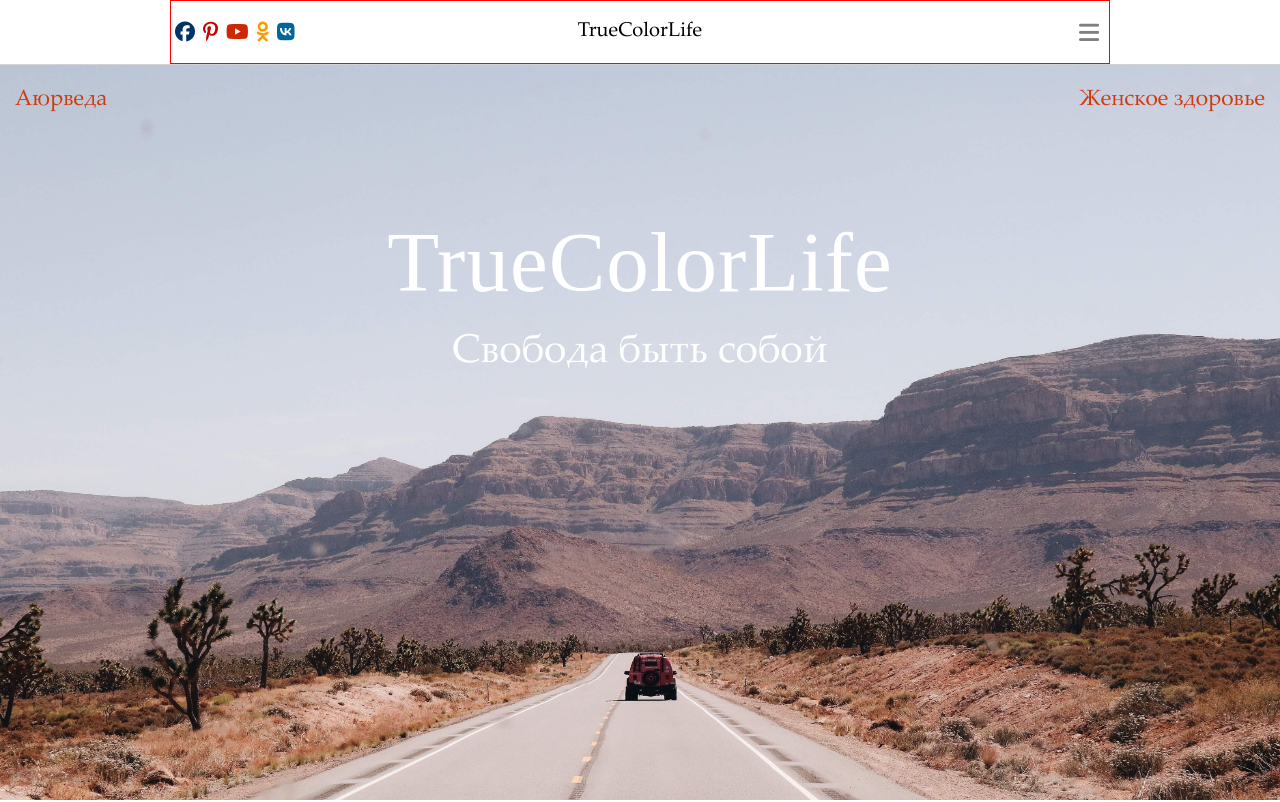
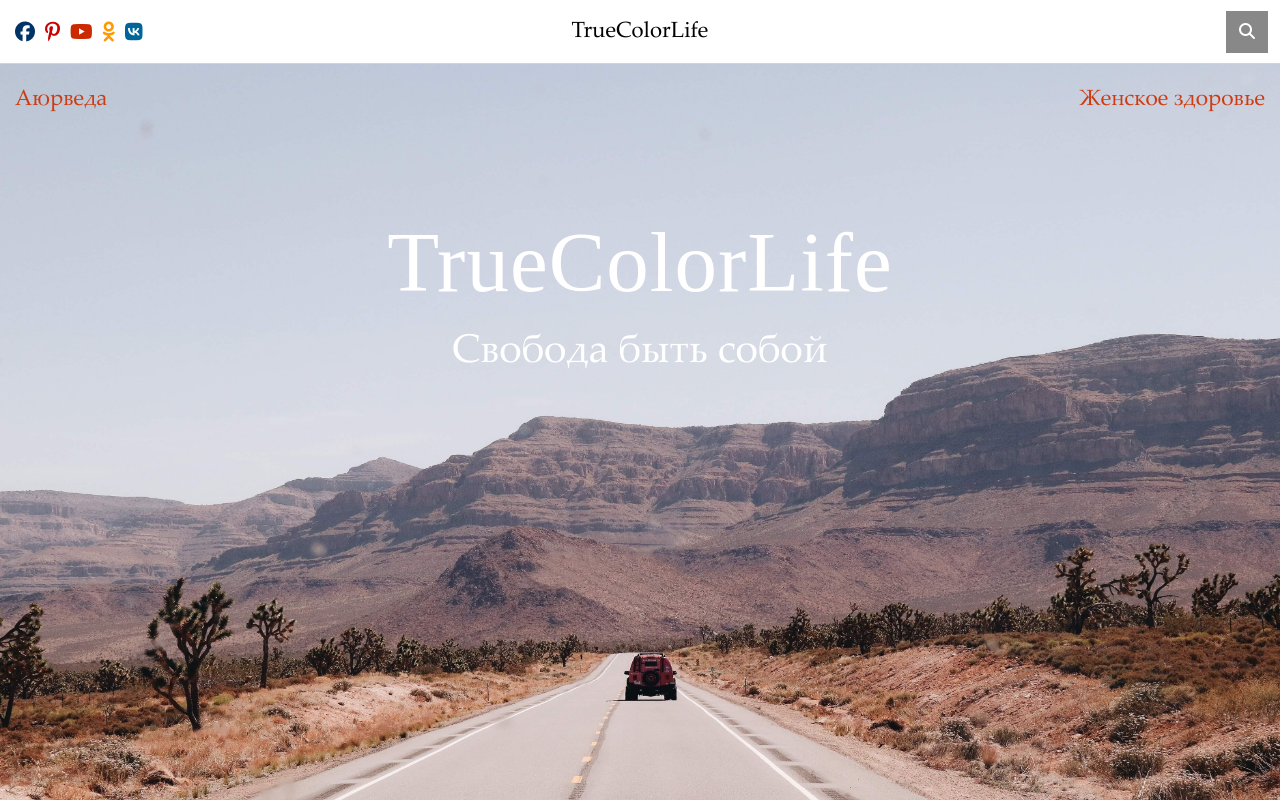
Before and after one commit to Dekim12/site-TrueColorLife, a website built with webpack: page index.html in a window 1280 px wide. Shown: the top 802 px of the page. Built offline with nearby package versions, Linux system fonts and the light colour scheme; files whose address does not match are found by name.

Commit message:
version 0.7 commit

```diff
--- a/index.html
+++ b/index.html
@@ -9,17 +9,21 @@
 </head>
 
 <body>
-  <header class="header">
-    <section class="fixed_block">
-      <div class="container wrapper">
-        <div class="container true_life">
+
+  <header>
+    <div class="header_wrapper">
+      <div class="true_life">
+        <div>
           <a href="#">TrueColorLife</a>
         </div>
+      </div>
+      <nav>
         <div class="menu_burger_icon">
           <i class="fa fa-bars" aria-hidden="true"></i>
         </div>
-        <div class="hamburger_menu">
-          <div class="social_icon">
+        <div class=" container nav_wrapper">
+          <article>
+            <div class="social_icons">
               <ul>
                 <li>
                   <a href="#">
@@ -50,13 +54,14 @@
             </div>
             <div class="search">
               <form>
-              <input type="text" placeholder="Искать здесь...">
+                <input type="text" placeholder="Поиск...">
                 <button type="submit"></button>
               </form>
             </div>
+          </article>
         </div>
+      </nav>
     </div>
-    </section>
   </header>
   <section class="main_name_page">
     <article class="container two_links">
--- a/src/styles/parts/header/_desktop.sass
+++ b/src/styles/parts/header/_desktop.sass
@@ -1,126 +1,110 @@
-.header
+header
   width: 100%
   height: 8vh
-  background: white
-  display: flex
-  justify-content: center
-  .fixed_block
+  .header_wrapper
     position: fixed
+    z-index: 30
     width: 100%
+    height: 8vh
+    background: white
+    border-bottom: 1px solid 	#D3D3D3
     display: flex
     justify-content: center
-    background: white
-    border-bottom: 1px solid 	#D3D3D3
-    z-index: 50
-    .wrapper
-      border: 1px solid red
-      height: 8vh
+    .true_life
+      // background: gray
+      position: absolute
+      width: 100%
+      height: 100%
+      div
+        width: 100%
+        height: 100%
+        display: flex
+        justify-content: center
+        align-items: center
+        a
+          font-family: PalatinoRegular
+          color: black
+          font-size: 22px
+
+    nav
+      width: 100%
       position: relative
+      .menu_burger_icon
+        display: block
+        position: absolute
+        right: 15px
+        top: 2vh
+        height: 100%
+        .fa-bars
+          color: grey
+          font-size: 23px
+        .fa-bars:hover
+          color: black
+      .nav_wrapper
+        // display: none
+        width: 100%
+        height: 100%
+        position: relative
+        article
+          width: 100%
+          height: 100%
+          position: absolute
+          display: flex
+          align-items: center
+          justify-content: space-between
+          .social_icons
+            display: flex
+            justify-content: flex-start
+            align-items: center
+            ul
+              margin: 0 10px
+              display: flex
+              flex-direction: row
+              a
+                padding: 0 5px
+                font-size: 20px
+              a .fa:hover
+                color: #484848
 
-.header .true_life
-  width: 100%
-  position: absolute
-  height: 100%
-  display: flex
-  justify-content: center
-  align-items: center
-
-.header
-  .menu_burger_icon
-    position: absolute
-    right: 10px
-    display: flex
-    align-items: center
-    height: 100%
-    .fa-bars
-      color: grey
-      font-size: 23px
-    .fa-bars:hover
-      color: black
-
-.header .true_life a
-  font-family: PalatinoRegular
-  color: black
-  font-size: 20px
-
-.header
-  .hamburger_menu
-    height: 100%
-    display: flex
-    justify-content: space-between
-    align-items: center
-    .social_icon
-      width: 300px
-      display: flex
-      justify-content: flex-start
-      align-items: center
-      ul
-        display: flex
-        flex-direction: row
-        a
-          padding: 0 4px
-          font-size: 20px
-        a .fa:hover
-          color: #484848
-
-.header
-  .hamburger_menu
-    .search
-      display: none
-      padding-right: 4px
-
-.header
-  .hamburger_menu
-    .search
-      form
-        margin: 0 auto
-        position: relative
-        width: 300px
-        height: 42px
-
-.header
-  .hamburger_menu
-    .search
-      input
-        height: 42px
-        width: 0
-        padding: 0 42px 0 15px
-        border: none
-        border-bottom: 2px solid transparent
-        outline: none
-        background: transparent
-        transition: .4s cubic-bezier(0, 0.8, 0, 1)
-        position: absolute
-        top: 0
-        right: 0
-        z-index: 2
-        font-size: 18px
-        cursor: pointer
-
-.header
-  .hdamburger_menu
-    .search
-      input:focus
-        width: 300px
-        z-index: 1
-        border: 1px solid #888888
-
-.header
-  .hamburger_menu
-    .search button
-      background: #888888
-      border: none
-      height: 42px
-      width: 42px
-      position: absolute
-      top: 0
-      right: 0
-
-.header .search button:before
-  content: "\f002"
-  font-family: FontAwesome
-  font-size: 16px
-  color: white
+          .search
+            padding-right: 12px
+            form
+              margin: 0 auto
+              position: relative
+              width: 300px
+              height: 42px
+              input
+                height: 42px
+                width: 0
+                padding: 0 42px 0 15px
+                border: none
+                border-bottom: 2px solid transparent
+                outline: none
+                background: transparent
+                transition: .4s cubic-bezier(0, 0.8, 0, 1)
+                position: absolute
+                top: 0
+                right: 0
+                z-index: 2
+                font-size: 18px
+                cursor: pointer
+              input:focus
+                width: 250px
+                z-index: 1
+                border: 1px solid #888888
+              button
+                background: #888888
+                border: none
+                height: 42px
+                width: 42px
+                position: absolute
+                top: 0
+                right: 0
+              button:before
+                content: "\f002"
+                font-family: FontAwesome
+                font-size: 16px
+                color: white
 
 .fa-facebook-official
   color: #003366
```
Lines whose indentation alone changed are shown as unchanged.
